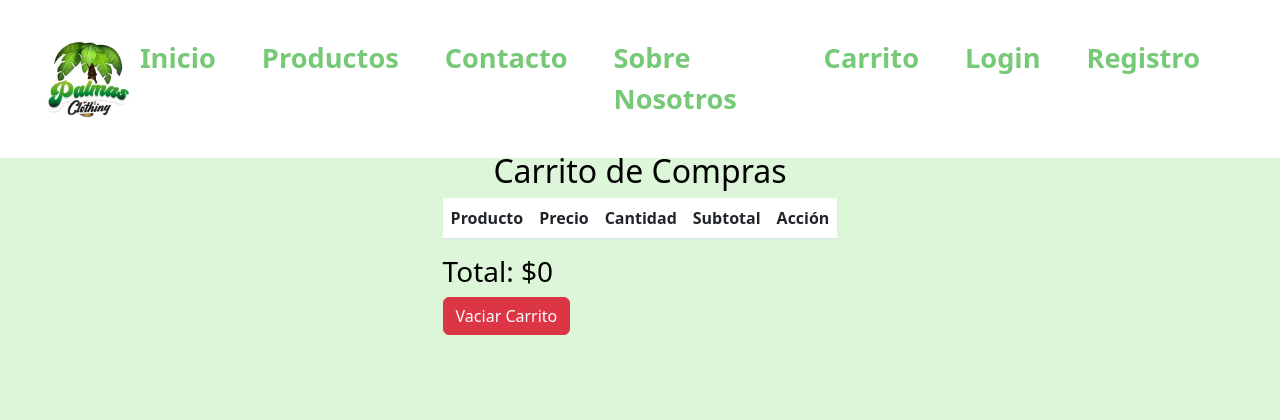
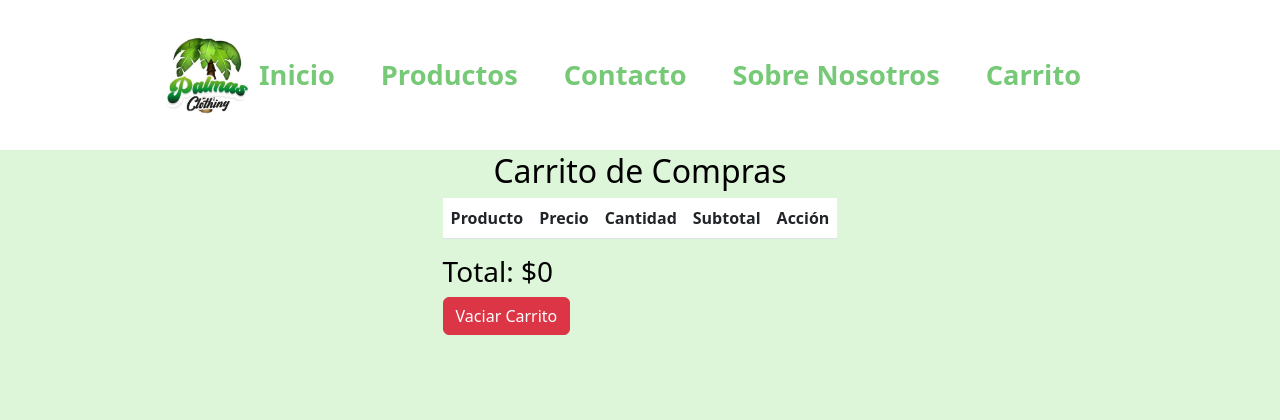
Before and after one commit to Sofiavelasco177/palmas-clothing, a PHP site: page /carrito.html in a window 1280 px wide. Shown: the top 420 px of the page. Run offline with PHP 8.4, Linux system fonts and the light colour scheme; lists and menus that the app fills with data are empty.

Commit message:
Para poder bajar el pull

```diff
--- a/carrito.html
+++ b/carrito.html
@@ -21,8 +21,6 @@
                     <li class="nav-item"><a class="nav-link" href="contacto.html">Contacto</a></li>
                     <li class="nav-item"><a class="nav-link" href="nosotros.html">Sobre Nosotros</a></li>
                     <li class="nav-item"><a class="nav-link" href="carrito.html">Carrito</a></li>
-                    <li class="nav-item"><a class="nav-link active" href="login.php">Login </a></li>
-                    <li class="nav-item"><a class="nav-link active" href="registro.php">Registro </a></li>
                     <a class="whatsapp" href="https://wa.me/573232497247" target="_blank" title="Chatea con nosotros" img src="wa.jpg" alt="WhatsApp">
                         <img src="wa.jpg" alt="WhatsApp" width="40" height="40">
 
--- a/contacto.html
+++ b/contacto.html
@@ -21,8 +21,7 @@
                     <li class="nav-item"><a class="nav-link" href="contacto.html">Contacto</a></li>
                     <li class="nav-item"><a class="nav-link" href="nosotros.html">Sobre Nosotros</a></li>
                     <li class="nav-item"><a class="nav-link" href="carrito.html">Carrito</a></li>
-                   <li class="nav-item"><a class="nav-link active" href="login.php">Login </a></li>
-                   <li class="nav-item"><a class="nav-link active" href="registro.php">Registro </a></li>
+
                     <a class="whatsapp" href="https://wa.me/573232497247" target="_blank" title="Chatea con nosotros" img src="wa.jpg" alt="WhatsApp">
                         <img src="wa.jpg" alt="WhatsApp" width="40" height="40">
 
--- a/controlador.php
+++ b/controlador.php
@@ -5,7 +5,7 @@ if ($_SERVER["REQUEST_METHOD"] == "POST") {
     $username = $_POST['username'];
     $correo = $_POST['correo'];
     $fecha_nacimiento = $_POST['fecha_nacimiento'];
-    $password = password_hash($_POST['password'], PASSWORD_DEFAULT); // Encriptar la contraseña
+    $password = password_hash($_POST['password'], PASSWORD_DEFAULT);
 
     $sql = "INSERT INTO usuarios (username, correo, fecha_nacimiento, password)
             VALUES ('$username', '$correo', '$fecha_nacimiento', '$password')";
--- a/inicio.php
+++ b/inicio.php
@@ -32,8 +32,6 @@ echo "Bienvenido, " . $_SESSION['username'] . "!";
                     <li class="nav-item"><a class="nav-link" href="contacto.html">Contacto</a></li>
                     <li class="nav-item"><a class="nav-link" href="nosotros.html">Sobre Nosotros</a></li>
                     <li class="nav-item"><a class="nav-link" href="carrito.html">Carrito</a></li>
-                    <li class="nav-item"><a class="nav-link active" href="login.php">Login </a></li>
-                    <li class="nav-item"><a class="nav-link active" href="registro.php">Registro</a></li>
                     <a class="whatsapp" href="https://wa.me/573232497247" target="_blank" title="Chatea con nosotros" img src="112.jpg" alt="WhatsApp">
                         <img src="wa.jpg" alt="WhatsApp" width="40" height="40">
 
--- a/nosotros.html
+++ b/nosotros.html
@@ -22,8 +22,6 @@
                     <li class="nav-item"><a class="nav-link" href="contacto.html">Contacto</a></li>
                     <li class="nav-item"><a class="nav-link" href="nosotros.html">Sobre Nosotros</a></li>
                     <li class="nav-item"><a class="nav-link" href="carrito.html">Carrito</a></li>
-                    <li class="nav-item"><a class="nav-link active" href="login.php">Login </a></li>
-                    <li class="nav-item"><a class="nav-link active" href="registro.php">Login </a></li>
                     <a class="whatsapp" href="https://wa.me/573232497247" target="_blank" title="Chatea con nosotros" img src="wa.jpg" alt="WhatsApp">
                         <img src="wa.jpg" alt="WhatsApp" width="40" height="40">
 
--- a/productos.html
+++ b/productos.html
@@ -23,7 +23,6 @@
                     <li class="nav-item"><a class="nav-link" href="contacto.html">Contacto</a></li>
                     <li class="nav-item"><a class="nav-link" href="nosotros.html">Sobre Nosotros</a></li>
                     <li class="nav-item"><a class="nav-link" href="carrito.html">Carrito</a></li>
-                    <li class="nav-item"><a class="nav-link active" href="login.php">Login </a></li>
                     <a class="whatsapp" href="https://wa.me/573232497247" target="_blank" title="Chatea con nosotros" img src="wa.jpg" alt="WhatsApp">
                         <img src="wa.jpg" alt="WhatsApp" width="40" height="40">
 
```
